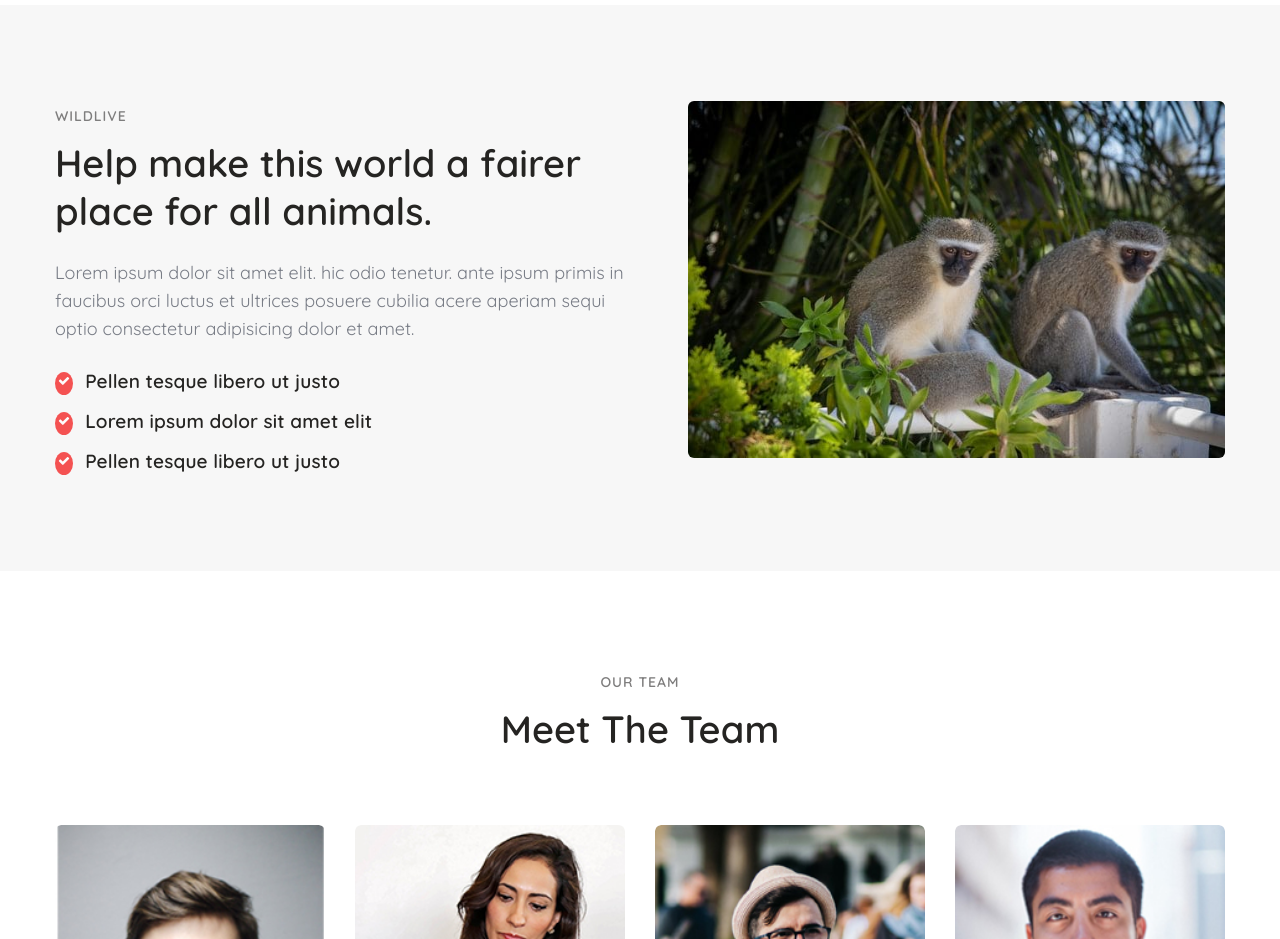
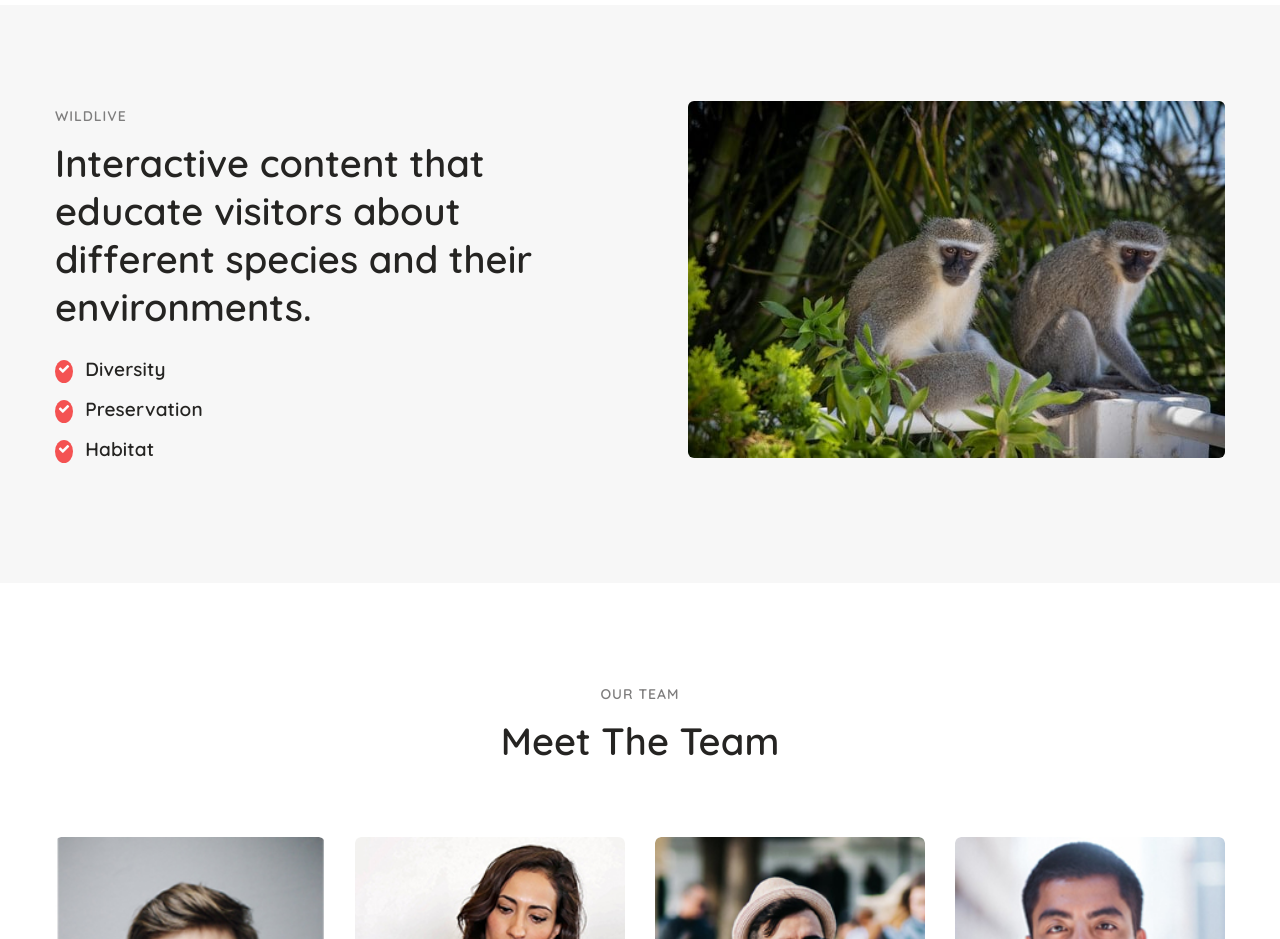
Before and after one commit to SriSatya2712/Wildlife_Project, a plain HTML site: page about.html in a window 1280 px wide. Shown: the part 1240-2179 px from the top of the page. Drawn offline with Linux system fonts and the light colour scheme.

Commit message:
Update about.html

```diff
--- a/about.html
+++ b/about.html
@@ -153,14 +153,11 @@
       <div class="row bottom-ab-grids">
         <div class="col-lg-6 bottom-ab-left align-self">
           <span class="title-subhny mb-2">Wildlive</span>
-          <h3 class="title-w3l mb-4">Help make this world a fairer place for all animals.</h3>
-          <p class="">Lorem ipsum dolor sit amet elit. hic odio tenetur. ante ipsum primis in
-            faucibus orci luctus et ultrices posuere cubilia acere aperiam sequi optio consectetur adipisicing
-            dolor et amet. </p>
+          <h3 class="title-w3l mb-4">Interactive content that educate visitors about different species and their environments.</p>
           <ul class="cont-4 mt-4">
-            <li><span class="fa fa-check"></span>Pellen tesque libero ut justo</li>
-            <li><span class="fa fa-check"></span>Lorem ipsum dolor sit amet elit</li>
-            <li><span class="fa fa-check"></span>Pellen tesque libero ut justo</li>
+            <li><span class="fa fa-check"></span>Diversity</li>
+            <li><span class="fa fa-check"></span>Preservation</li>
+            <li><span class="fa fa-check"></span>Habitat</li>
           </ul>
         </div>
         <div class="col-lg-6 bottom-right-grids pl-lg-5 mt-lg-0 mt-5">
```
